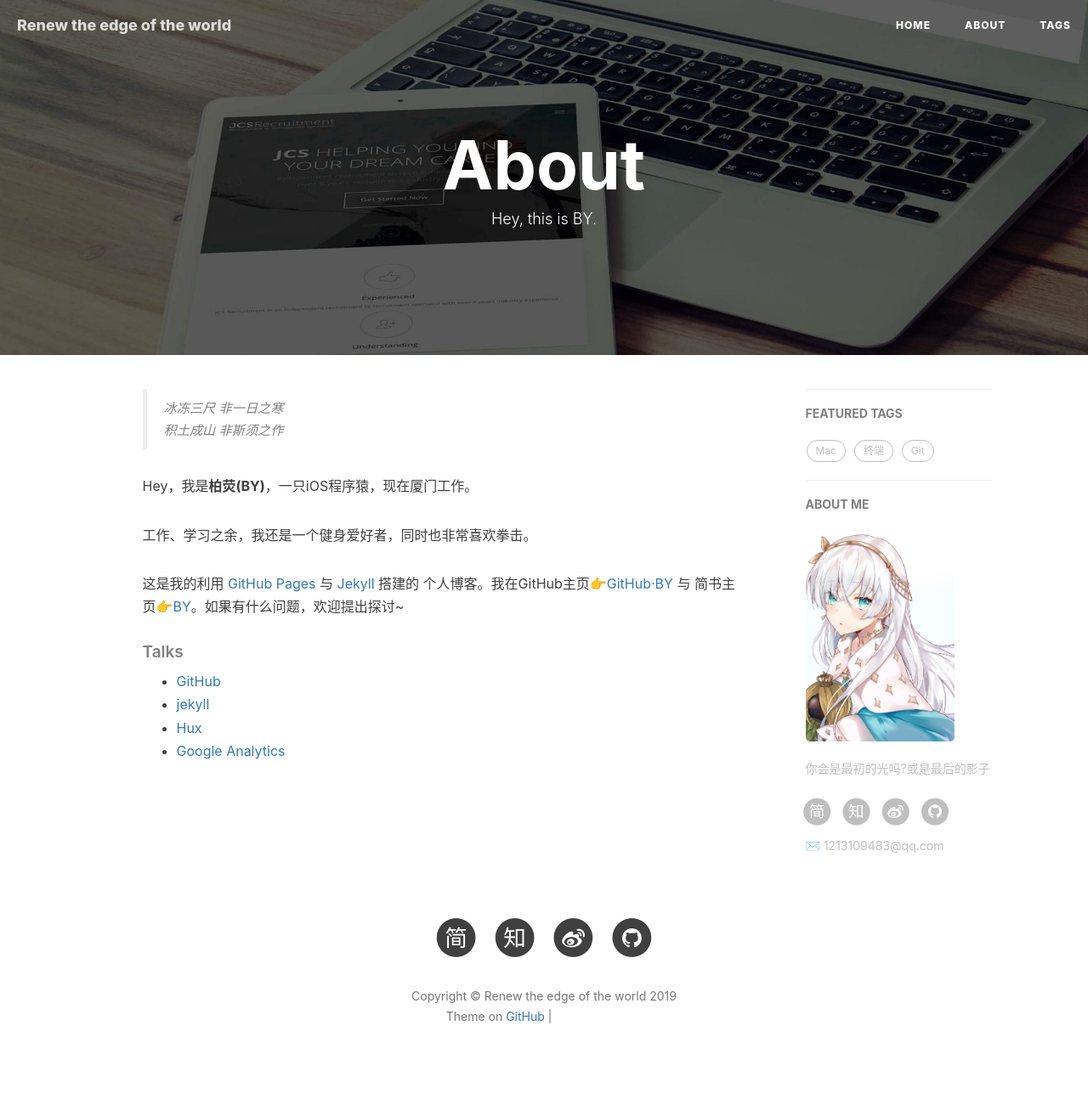
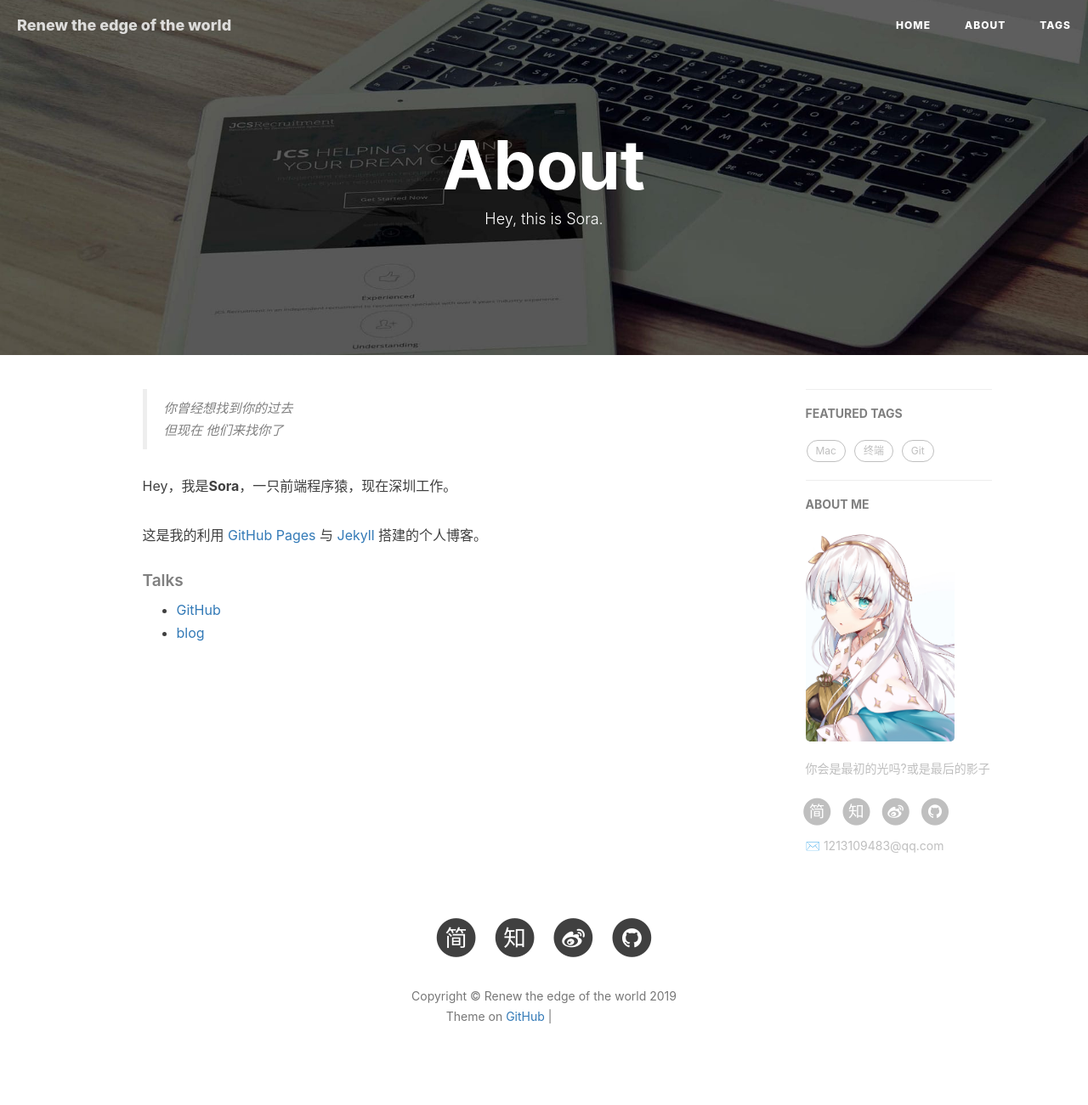
Before and after one commit to vectorAz/vectorAZ.github.io, a Jekyll site: the page built from about.html, in a window 1280 px wide. Shown: the whole page at 85% size. Built offline with Jekyll 4.4.1, drawn with Linux system fonts in a browser that asks for light colours; nearby versions of some CDN libraries; comment, search, counter and statistics services are not loaded; grey boxes are pictures that could not be loaded.

Commit message:
blog about page set

```diff
--- a/about.html
+++ b/about.html
@@ -1,7 +1,7 @@
 ---
 layout: page
 title: "About"
-description: "Hey, this is BY."
+description: "Hey, this is Sora."
 header-img: "img/post-bg-rwd.jpg"
 ---
 
@@ -15,14 +15,13 @@ header-img: "img/post-bg-rwd.jpg"
 <div class="zh post-container">
 
     <!--copied from markdown -->
-    <blockquote><p>冰冻三尺 非一日之寒<br>
-    积土成山 非斯须之作</p></blockquote>
+    <blockquote><p>
+        你曾经想找到你的过去<br>
+        但现在 他们来找你了</p></blockquote>
 
-    <p>Hey，我是<strong>柏荧(BY)</strong>，一只iOS程序猿，现在厦门工作。</p>
+    <p>Hey，我是<strong>Sora</strong>，一只前端程序猿，现在深圳工作。</p>
 
-    <p>工作、学习之余，我还是一个健身爱好者，同时也非常喜欢拳击。</p>
-
-    <p>这是我的利用 <a href="https://pages.github.com/">GitHub Pages</a> 与 <a href="http://jekyll.com.cn/">Jekyll</a> 搭建的 个人博客。我在GitHub主页<a href="https://github.com/qiubaiying">👉GitHub·BY</a> 与 简书主页<a href="https://http://www.jianshu.com/u/e71990ada2fd">👉BY</a>。如果有什么问题，欢迎提出探讨~</p>
+    <p>这是我的利用 <a href="https://pages.github.com/">GitHub Pages</a> 与 <a href="http://jekyll.com.cn/">Jekyll</a> 搭建的个人博客。</p>
 
     <p></p>
 
@@ -30,9 +29,7 @@ header-img: "img/post-bg-rwd.jpg"
 
     <ul>
         <li><a href="https://github.com">GitHub</a></li>
-        <li><a href="http://jekyll.com.cn/">jekyll</a></li>
-        <li><a href="http://huangxuan.me/">Hux</a></li>
-        <li><a href="https://analytics.google.com/analytics">Google Analytics</a></li>
+        <li><a href="https://vectoraz.github.io/">blog</a></li>
     </ul>
 </div>
 
```
